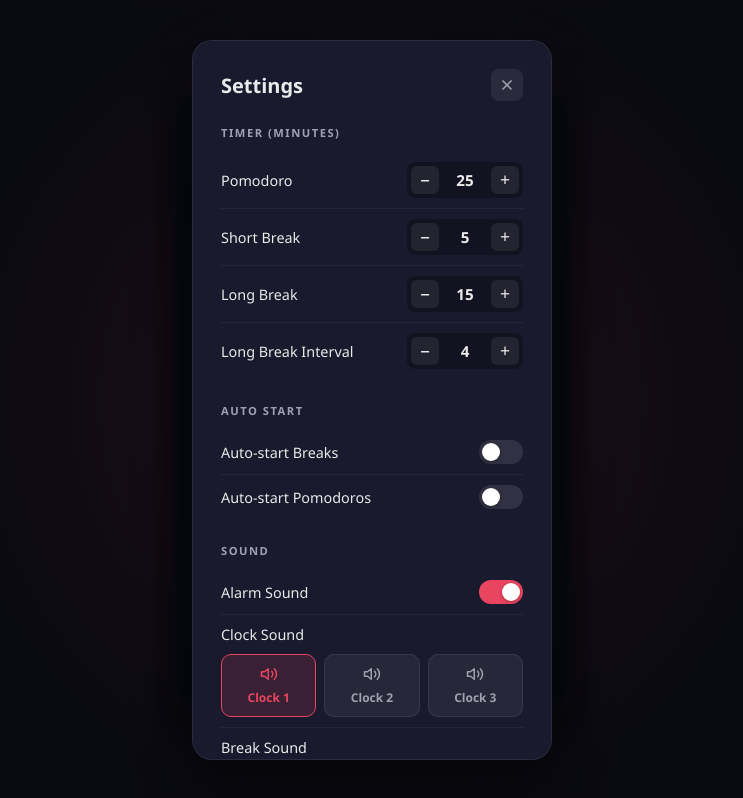
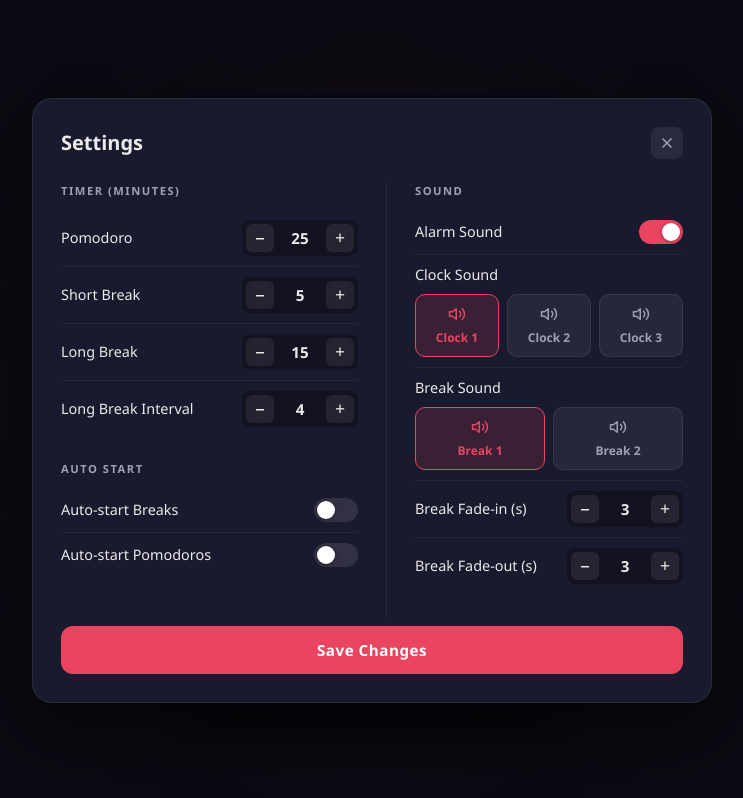
Before and after one commit to tusharmath/pomodoro, a React (Vite) app: page / in a window 1280 px wide. Both pictures are taken after a click on the button 796 px from the left and 134 px from the top of the page. Shown: the whole page, without its empty margins (268-1011 px from the left). Built offline with nearby package versions, Linux system fonts and the light colour scheme.

Commit message:
feat(settings): reorganize panel into two-column grid layout

```diff
--- a/src/components/SettingsPanel.module.css
+++ b/src/components/SettingsPanel.module.css
@@ -20,7 +20,7 @@
   border: 1px solid rgba(255,255,255,0.08);
   border-radius: 20px;
   padding: 28px;
-  width: 360px;
+  width: 680px;
   max-width: calc(100vw - 32px);
   max-height: 90vh;
   overflow-y: auto;
@@ -70,6 +70,29 @@
 
 .section {
   margin-bottom: 24px;
+}
+
+/* Two-column grid: left col = Timer + Auto Start, right col = Sound */
+.body {
+  display: grid;
+  grid-template-columns: 1fr 1fr;
+  grid-template-rows: auto auto;
+  column-gap: 28px;
+}
+
+.colLeft {
+  grid-column: 1;
+  display: flex;
+  flex-direction: column;
+}
+
+.colRight {
+  grid-column: 2;
+  grid-row: 1 / -1; /* span all rows */
+  display: flex;
+  flex-direction: column;
+  border-left: 1px solid rgba(255,255,255,0.07);
+  padding-left: 28px;
 }
 
 .sectionTitle {
--- a/src/components/SettingsPanel.tsx
+++ b/src/components/SettingsPanel.tsx
@@ -179,6 +179,8 @@ export default function SettingsPanel({ settings, onUpdate, onClose }: Props) {
           </button>
         </div>
 
+        <div className={styles.body}>
+          <div className={styles.colLeft}>
             <div className={styles.section}>
               <h3 className={styles.sectionTitle}>Timer (minutes)</h3>
               <NumberInput label="Pomodoro" value={local.pomodoro} min={1} max={60} onChange={v => set('pomodoro', v)} />
@@ -192,7 +194,9 @@ export default function SettingsPanel({ settings, onUpdate, onClose }: Props) {
               <Toggle label="Auto-start Breaks" checked={local.autoStartBreaks} onChange={v => set('autoStartBreaks', v)} />
               <Toggle label="Auto-start Pomodoros" checked={local.autoStartPomodoros} onChange={v => set('autoStartPomodoros', v)} />
             </div>
+          </div>
 
+          <div className={styles.colRight}>
             <div className={styles.section}>
               <h3 className={styles.sectionTitle}>Sound</h3>
               <Toggle label="Alarm Sound" checked={local.alarmSound} onChange={v => set('alarmSound', v)} />
@@ -200,6 +204,8 @@ export default function SettingsPanel({ settings, onUpdate, onClose }: Props) {
               <BreakSoundPicker value={local.breakSound} onChange={v => set('breakSound', v)} />
               <NumberInput label="Break Fade-in (s)" value={local.breakFadeIn} min={0} max={30} onChange={v => set('breakFadeIn', v)} />
               <NumberInput label="Break Fade-out (s)" value={local.breakFadeOut} min={0} max={30} onChange={v => set('breakFadeOut', v)} />
+            </div>
+          </div>
         </div>
 
         <button className={styles.saveBtn} onClick={handleSave}>
```
Lines whose indentation alone changed are shown as unchanged.
